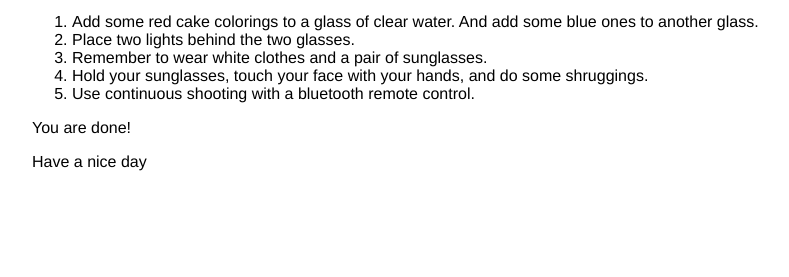
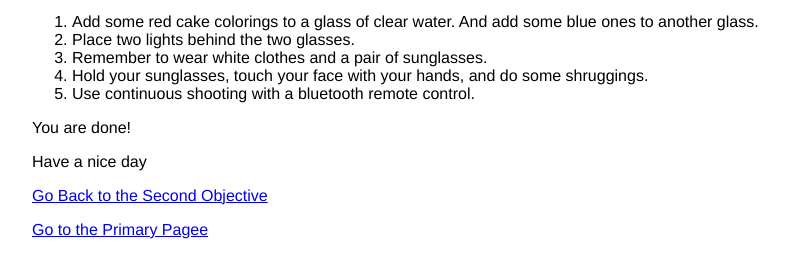
Before and after one commit to Hazeland-hx/Hazeland-hx.github.io, a plain HTML site: page backward design/Page4.html in a window 1280 px wide. Shown: the part 457-734 px from the top of the page, without its empty margins (208-997 px from the left). Drawn offline with Linux system fonts and the light colour scheme; files whose address does not match are found by name.

Commit message:
Update Page4.html

```diff
--- a/backward design/Page4.html
+++ b/backward design/Page4.html
@@ -23,5 +23,8 @@
     <p>You are done!</p>
 
     <p>Have a nice day</p>
+
+    <p><a href="https://hazeland-hx.github.io/backward%20design/Page3">Go Back to the Second Objective</a></p>
+    <p><a href="https://hazeland-hx.github.io/backward%20design/">Go to the Primary Pagee</a></p>
   </body>
 </html>
```
